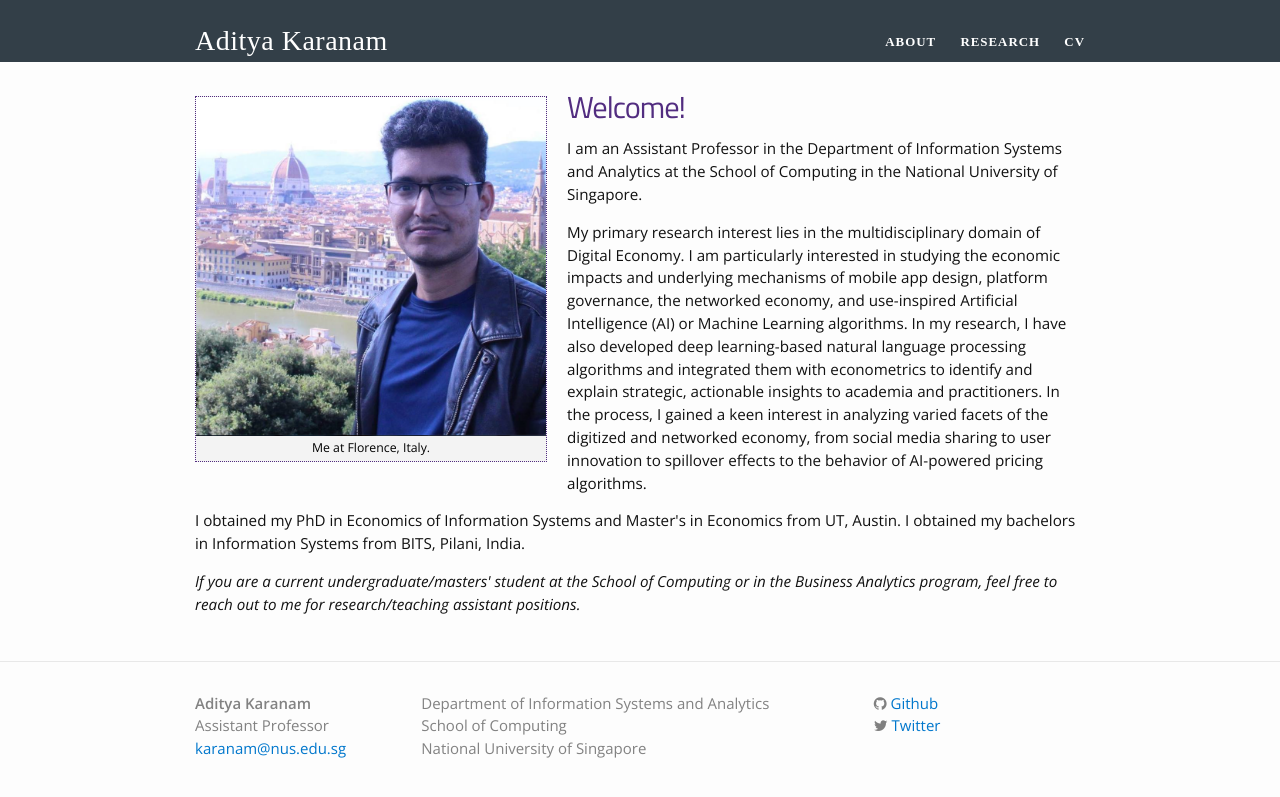
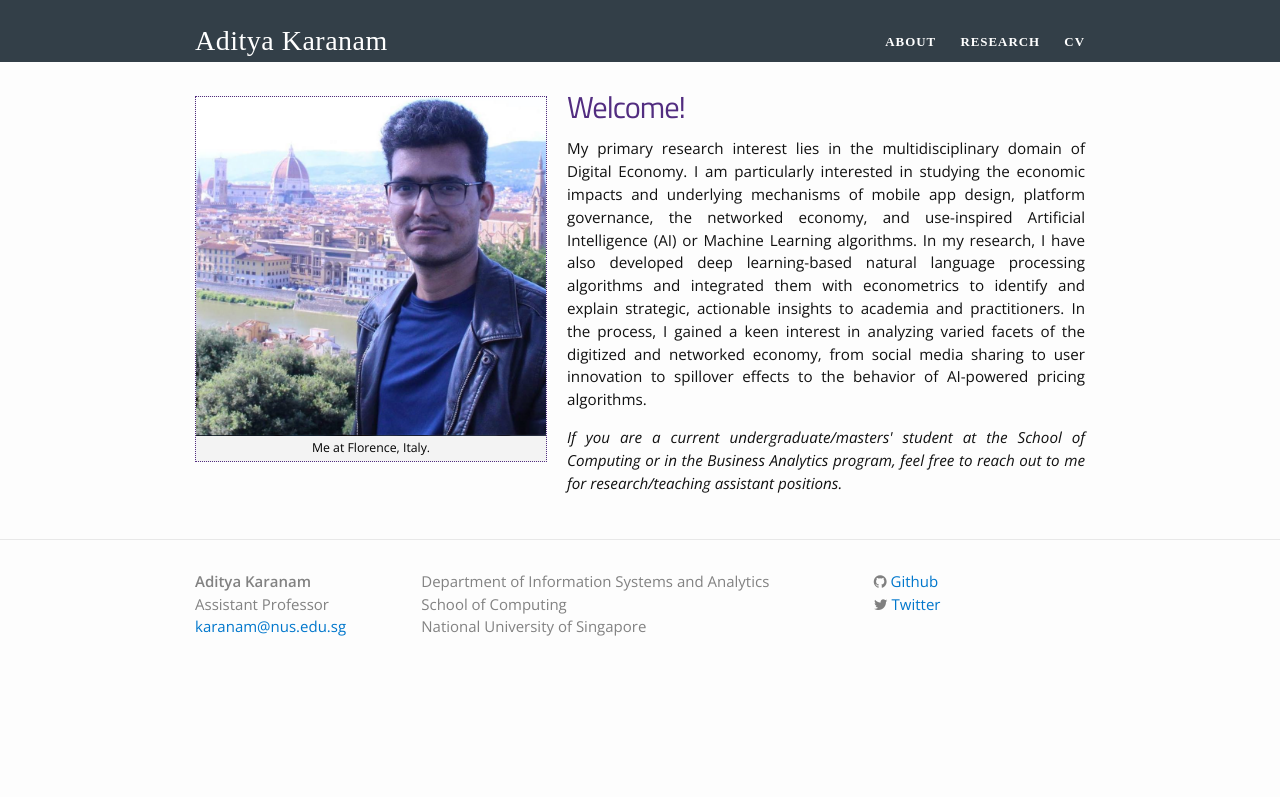
Before and after one commit to askaranam/askaranam.github.io, a Jekyll site: the page built from index.html, in a window 1280 px wide. Shown: the top 797 px of the page. Built offline with Jekyll 4.4.1, drawn with Linux system fonts in a browser that asks for light colours; nearby versions of some CDN libraries; some web fonts are replaced.

Commit message:
Update index.html

```diff
--- a/index.html
+++ b/index.html
@@ -11,9 +11,9 @@ layout: default
 
 <h1>Welcome!</h1>
 
-<p> I am an Assistant Professor in the Department of Information Systems and Analytics at the School of Computing in the National University of Singapore. </p>
+<p style="text-align: justify;> I am an Assistant Professor in the Department of Information Systems and Analytics at the School of Computing in the National University of Singapore. </p>
 
-	<p> My primary research interest lies in the multidisciplinary domain of Digital Economy.
+	<p style="text-align: justify;> My primary research interest lies in the multidisciplinary domain of Digital Economy.
 	I am particularly interested in studying the economic impacts and underlying mechanisms of mobile app design, platform governance, the networked economy, and use-inspired Artificial Intelligence (AI) or Machine Learning algorithms.
 	In my research, I have also developed deep learning-based natural language processing algorithms and integrated them with econometrics to identify and explain strategic, actionable insights to academia and practitioners.
 	In the process, I gained a keen interest in analyzing varied facets of the digitized and networked economy, from social media sharing to user innovation to spillover effects to the behavior of AI-powered pricing algorithms.
@@ -23,8 +23,8 @@ layout: default
 Am greatly interested in building market intelligent programs that can provide actionable insights for product developers. I develop/apply models from Deep Learning, Natural Language Understanding, and Econometrics in my research. </p>
  -->
 
-<p> I obtained my PhD in Economics of Information Systems and Master's in Economics from UT, Austin. I obtained my bachelors in Information Systems from BITS, Pilani, India.</p>
+<p style="text-align: justify;> I obtained my PhD in Economics of Information Systems and Master's in Economics from UT, Austin. I obtained my bachelors in Information Systems from BITS, Pilani, India.</p>
 
-<p> <em>If you are a current undergraduate/masters' student at the School of Computing or in the Business Analytics program, feel free to reach out to me for research/teaching assistant positions. </em> </p>
+<p style="text-align: justify;> <em>If you are a current undergraduate/masters' student at the School of Computing or in the Business Analytics program, feel free to reach out to me for research/teaching assistant positions. </em> </p>
 
 </div>
```
